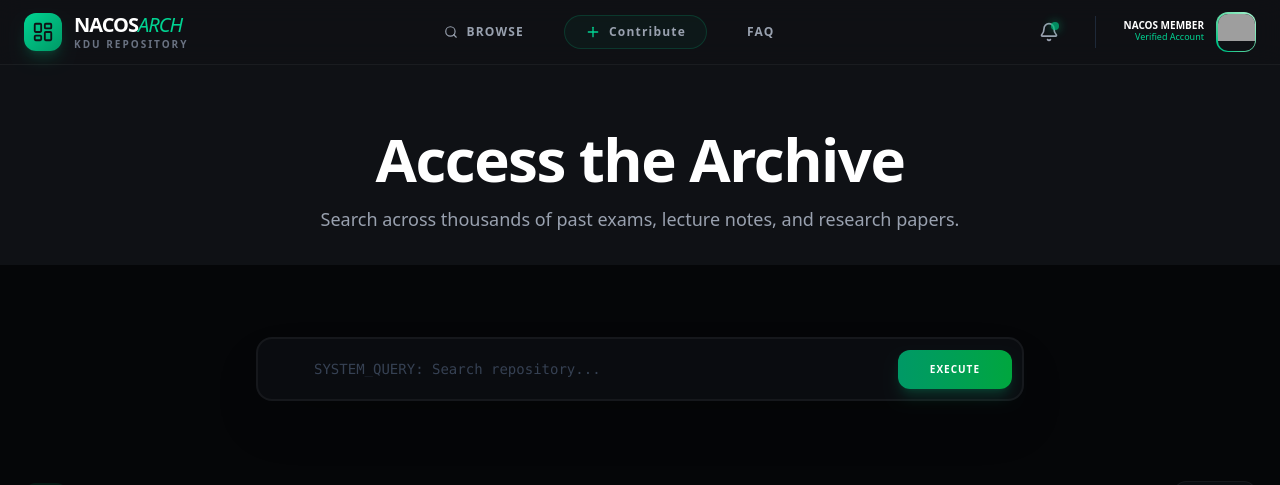
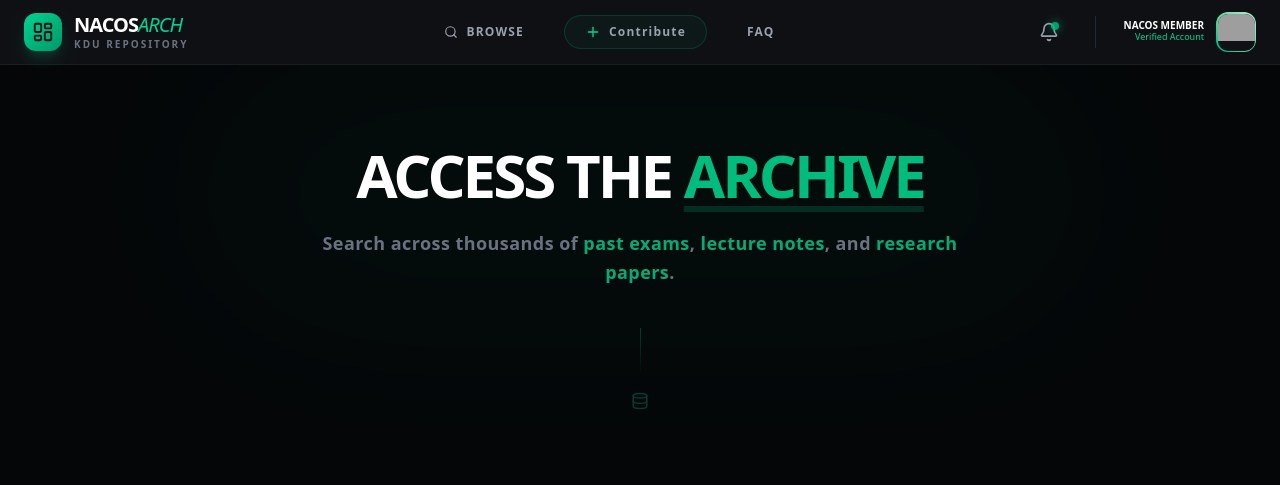
Before and after one commit to dcx2024/fileRepository, a React app in the folder frontend/: page /explore in a window 1280 px wide. Shown: the top 485 px of the page. Built offline with nearby package versions, Linux system fonts and the light colour scheme; no server answers; grey boxes are pictures that could not be loaded; the HTML template or start-up script is replaced by a standard one.

Commit message:
Refactor Hero component with new styles and layout
Updated the Hero component layout and styles, including a new background glow and enhanced text styling.

```diff
--- a/frontend/src/components/Hero.jsx
+++ b/frontend/src/components/Hero.jsx
@@ -1,14 +1,30 @@
 import React from 'react';
+import { Database } from 'lucide-react';
 
 const Hero = () => {
   return (
-    <div className="flex flex-col items-center justify-center text-center px-6 pt-16 pb-8 bg-[#0f1115]">
-      <h1 className="text-5xl md:text-6xl font-extrabold tracking-tight text-white mb-4">
-        Access the Archive
+    <div className="relative flex flex-col items-center justify-center text-center px-6 pt-20 pb-10 bg-[#050608] overflow-hidden">
+
+      {/* Subtle Emerald Background Glow */}
+      <div className="absolute top-0 left-1/2 -translate-x-1/2 w-full max-w-4xl h-64 bg-emerald-500/10 blur-[100px] rounded-full opacity-40"></div>
+
+      {/* Main Title - Original Text with Emerald Style */}
+      <h1 className="relative z-10 text-5xl md:text-6xl font-black tracking-tighter text-white mb-6 uppercase">
+        Access the <span className="text-emerald-500 underline decoration-emerald-500/20 underline-offset-8">Archive</span>
       </h1>
-      <p className="max-w-2xl text-lg text-gray-400">
-        Search across thousands of past exams, lecture notes, and research papers.
+
+      {/* Description - Original Text with Tech Styling */}
+      <p className="relative z-10 max-w-2xl text-base md:text-lg text-gray-500 font-bold tracking-wide leading-relaxed">
+        Search across thousands of <span className="text-emerald-400/80">past exams</span>,
+        <span className="text-emerald-400/80"> lecture notes</span>, and
+        <span className="text-emerald-400/80"> research papers</span>.
       </p>
+
+      {/* Decorative Tech Divider */}
+      <div className="mt-10 flex flex-col items-center gap-4 opacity-30">
+        <div className="w-[1px] h-12 bg-gradient-to-b from-emerald-500 to-transparent"></div>
+        <Database size={18} className="text-emerald-500" />
+      </div>
     </div>
   );
 };
```
